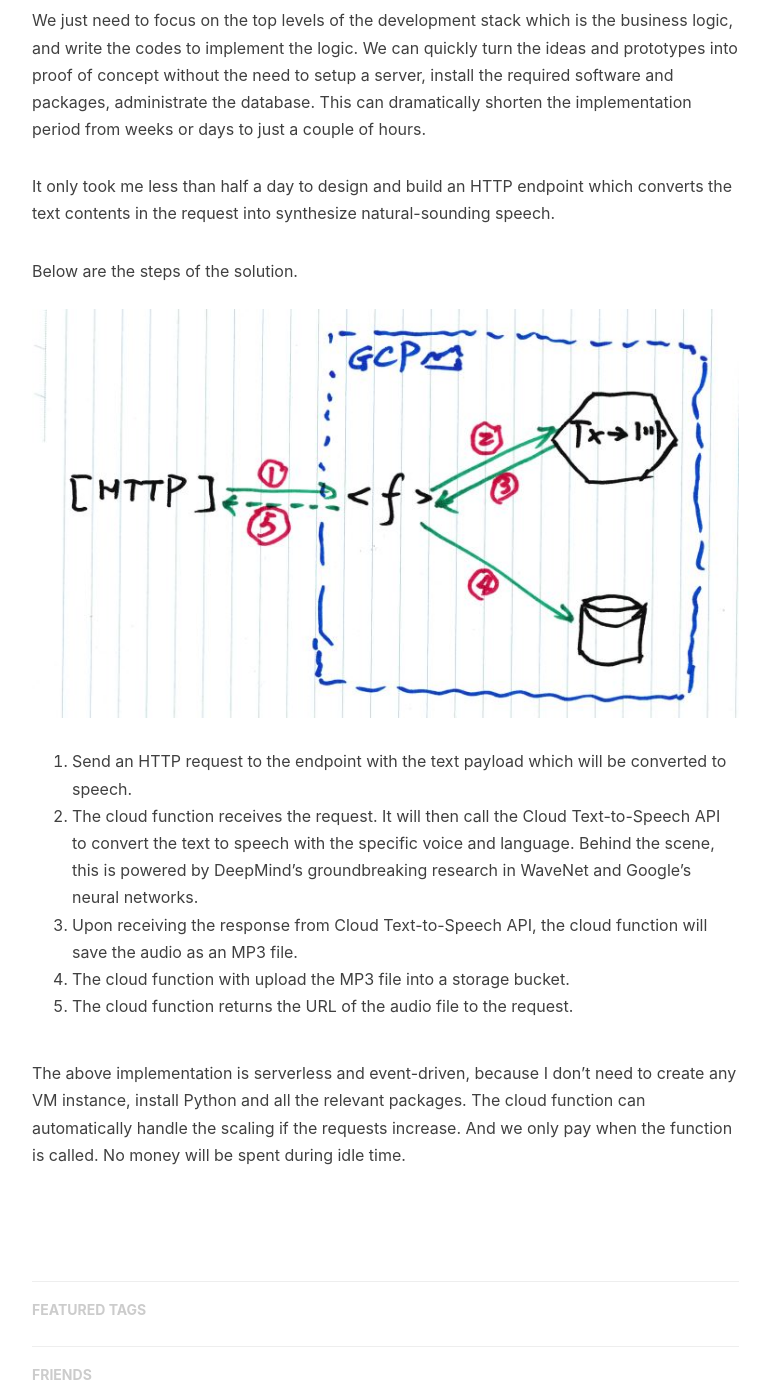
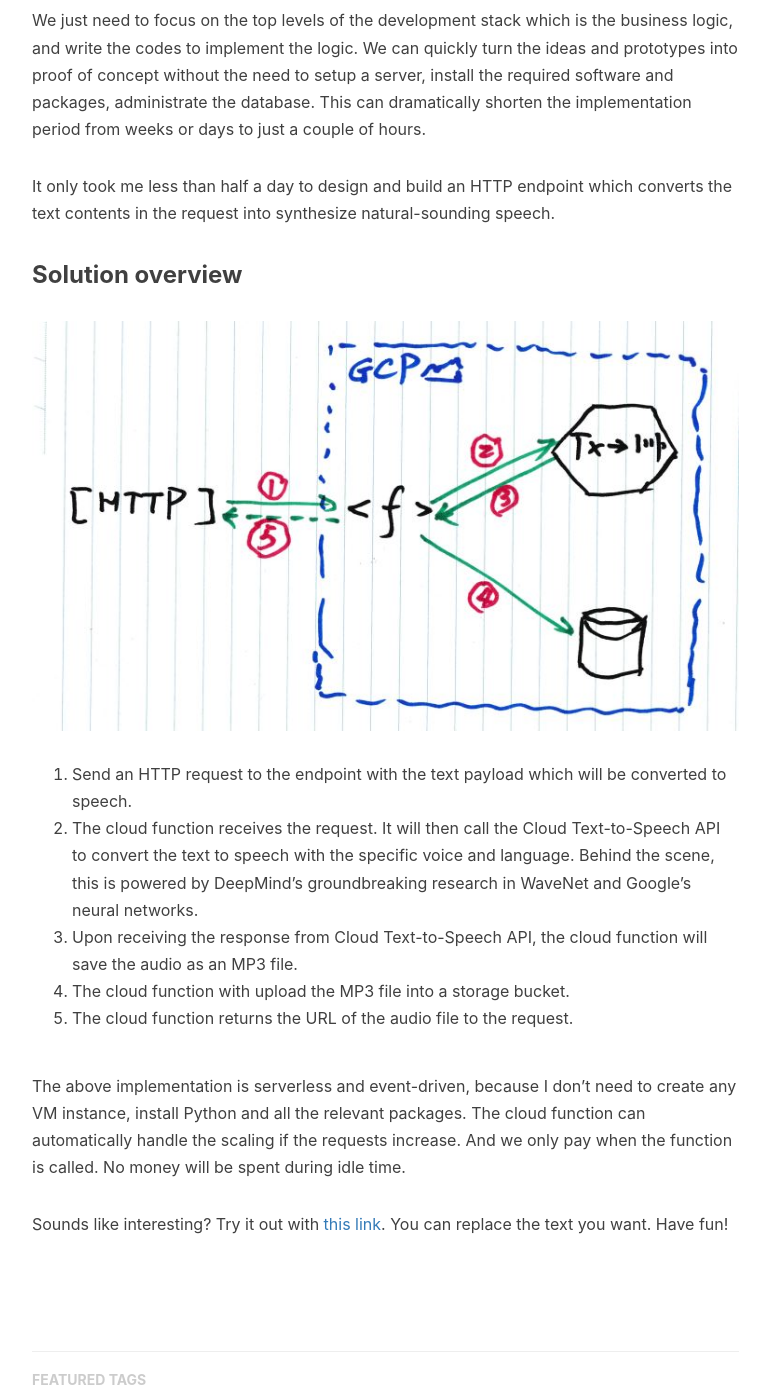
Before and after one commit to q15928/q15928.github.io, a Jekyll site: the page built from _posts/2019-07-06-cf-texttospeech.md, in a window 1280 px wide and 1400 px high, scrolled down 780 px. Shown: the whole window, without its empty margins (233-1003 px from the left). Built offline with Jekyll 4.4.1, drawn with Linux system fonts in a browser that asks for light colours; nearby versions of some CDN libraries; comment, search, counter and statistics services are not loaded.

```diff
--- a/CNAME
+++ /dev/null
@@ -1 +0,0 @@
-huangxuan.me
--- a/_posts/2019-07-06-cf-texttospeech.md
+++ b/_posts/2019-07-06-cf-texttospeech.md
@@ -17,7 +17,7 @@ We just need to focus on the top levels of the development stack which is the bu
 
 It only took me less than half a day to design and build an HTTP endpoint which converts the text contents in the request into synthesize natural-sounding speech.
 
-Below are the steps of the solution.
+### Solution overview
 <a name='cf-texttospeech'>![](/img/cf-texttospeech.JPG)</a>
 
 1. Send an HTTP request to the endpoint with the text payload which will be converted to speech.
@@ -27,3 +27,5 @@ Below are the steps of the solution.
 5. The cloud function returns the URL of the audio file to the request.
 
 The above implementation is serverless and event-driven, because I don't need to create any VM instance, install Python and all the relevant packages. The cloud function can automatically handle the scaling if the requests increase. And we only pay when the function is called. No money will be spent during idle time.
+
+Sounds like interesting? Try it out with [this link](https://asia-east2-gcp-dev-201907.cloudfunctions.net/cf-new-text-post?text=Hi%20there,%20how%20are%20you?). You can replace the text you want. Have fun!
```
Also changed, not shown: img/playground-cartoon.jpg.
